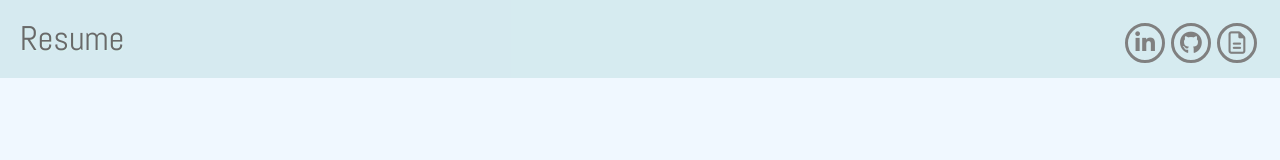
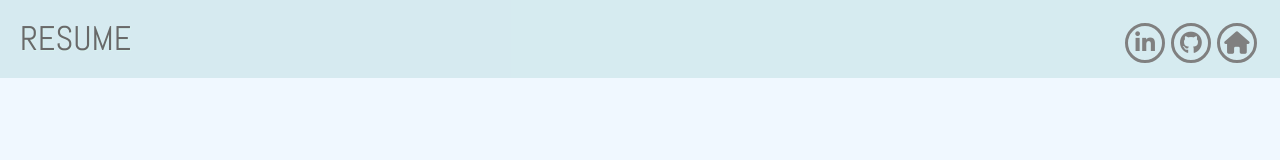
Before and after one commit to sschneeberg/portfolio, a React (Create React App) app: page /resume in a window 1280 px wide. Shown: the top 160 px of the page. Built offline with nearby package versions, Linux system fonts and the light colour scheme.

Commit message:
change nav

```diff
--- a/src/Components/Nav.js
+++ b/src/Components/Nav.js
@@ -23,7 +23,7 @@ function Nav(props) {
             <h4 className="Nav" style={{ visibility: hide }}>
                 {props.title}
             </h4>
-            <QuickLinks />
+            <QuickLinks title={props.title} />
         </div>
     );
 }
--- a/src/Components/QuickLinks.js
+++ b/src/Components/QuickLinks.js
@@ -1,7 +1,7 @@
 import { Link } from 'react-router-dom';
 import './css/Quicklinks.css';
 
-function QuickLinks() {
+function QuickLinks(props) {
     return (
         <div className="QuickLinks">
             <a href="https://www.linkedin.com/in/simone-schneeberg/" target="_blank" rel="noreferrer">
@@ -10,9 +10,15 @@ function QuickLinks() {
             <a href="https://github.com/sschneeberg" target="_blank" rel="noreferrer">
                 <i className="fab fa-github fa-lg"></i>
             </a>
-            <Link to="/resume" target="_blank" rel="noreferrer">
-                <i className="far fa-file-alt fa-lg"></i>
-            </Link>
+            {props.title === 'RESUME' ? (
+                <Link to="/" rel="noreferrer">
+                    <i className="fas fa-home fa-lg"></i>
+                </Link>
+            ) : (
+                <Link to="/resume" target="_blank" rel="noreferrer">
+                    <i className="far fa-file-alt fa-lg"></i>
+                </Link>
+            )}
         </div>
     );
 }
--- a/src/Pages/Resume.js
+++ b/src/Pages/Resume.js
@@ -44,7 +44,7 @@ function Resume() {
 
     return (
         <>
-            <Nav title={'Resume'} initialState={'visible'} />
+            <Nav title={'RESUME'} initialState={'visible'} />
             <main>
                 <div className="skills">
                     <h2>SKILLS</h2>
```
